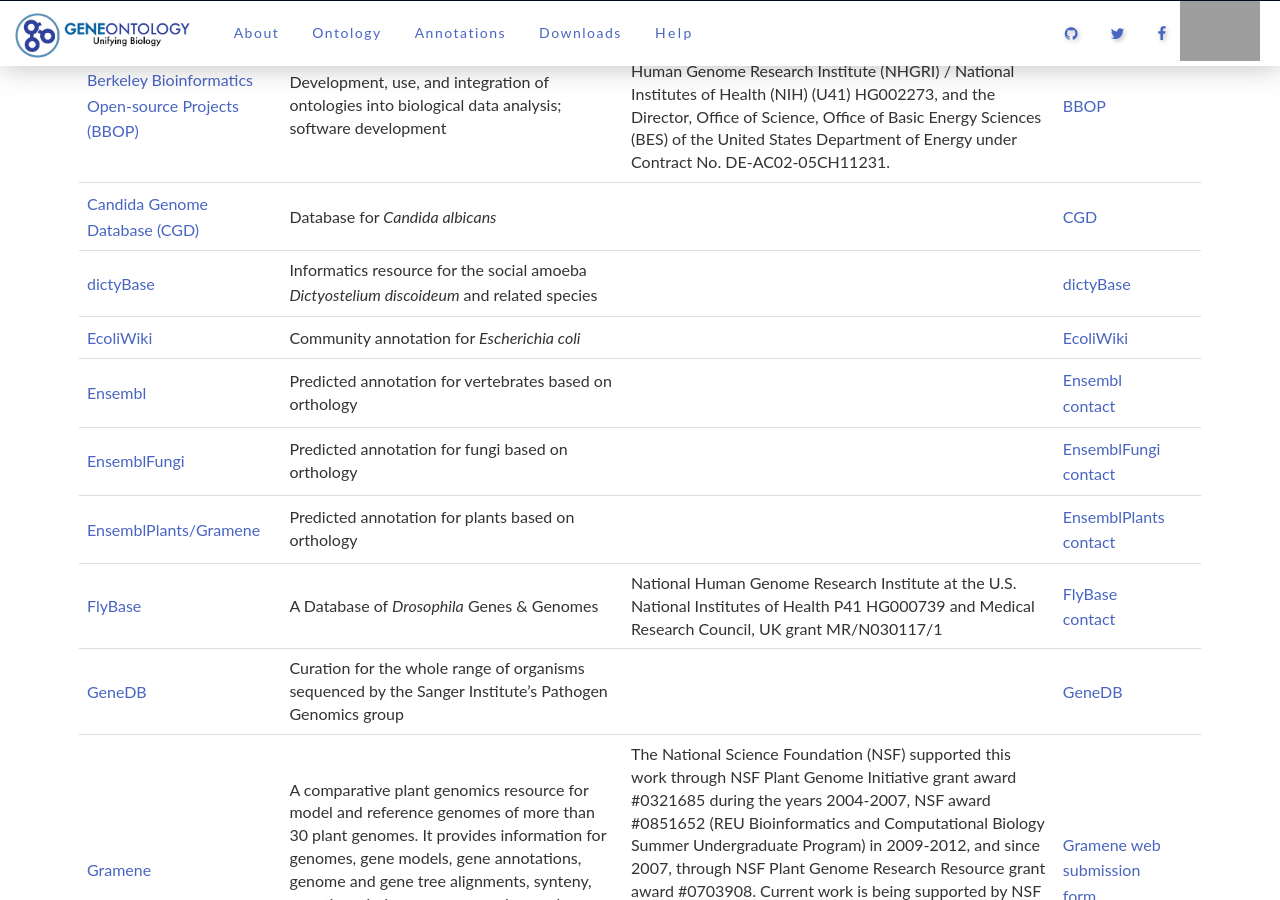
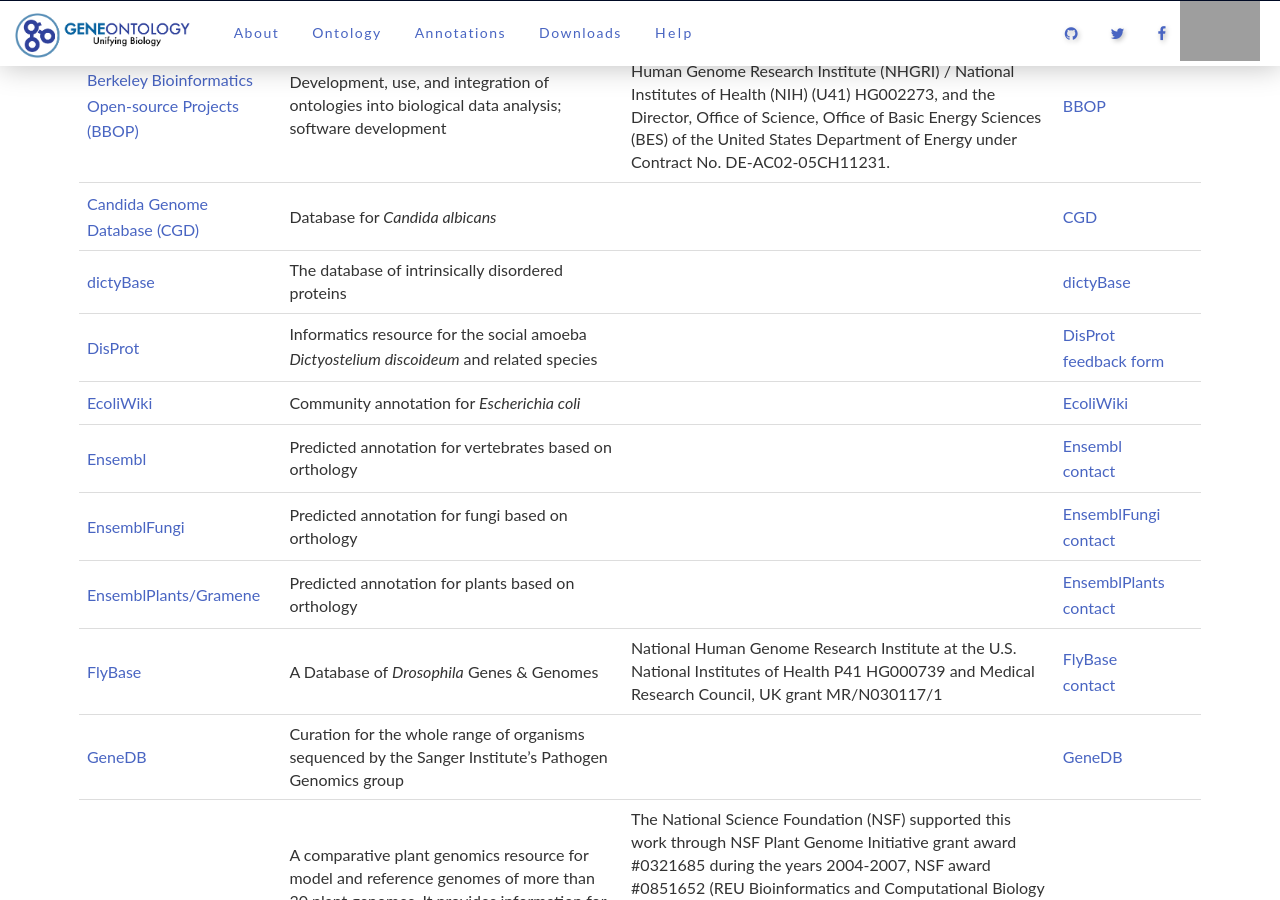
Before and after one commit to geneontology/geneontology.github.io, a Jekyll site: the page built from _docs/annotation-contributors.md, in a window 1280 px wide and 900 px high, scrolled down 700 px. Built offline with Jekyll 4.4.1, drawn with Linux system fonts in a browser that asks for light colours; nearby versions of some CDN libraries; grey boxes are pictures that could not be loaded.

Commit message:
Added Disprot

```diff
--- a/_docs/annotation-contributors.md
+++ b/_docs/annotation-contributors.md
@@ -22,7 +22,8 @@
 |[Aspergillus Genome Database (AspGD)](http://www.aspergillusgenome.org){:target="blank"}| 	AspGD is an organized collection of genetic and molecular biological information about the filamentous fungi of the genus *Aspergillus* 	|  |[AspGD web submission form](http://www.aspergillusgenome.org/cgi-bin/suggestion){:target="blank"}|
 |[Berkeley Bioinformatics Open-source Projects (BBOP)](http://www.berkeleybop.org/){:target="blank"}| 	Development, use, and integration of ontologies into biological data analysis; software development| 	Subcontract of the main GO grant from the National Human Genome Research Institute (NHGRI) / National Institutes of Health (NIH) (U41) HG002273, and the Director, Office of Science, Office of Basic Energy Sciences (BES) of the United States Department of Energy under Contract No. DE-AC02-05CH11231. 	|[BBOP](http://www.berkeleybop.org/team_contact){:target="blank"}|
 |[Candida Genome Database (CGD)](http://www.candidagenome.org/){:target="blank"}| 	Database for *Candida albicans* 	 | |[CGD](http://www.candidagenome.org/cgi-bin/suggestion){:target="blank"}|
-|[dictyBase](http://dictybase.org/){:target="blank"}| 	Informatics resource for the social amoeba *Dictyostelium discoideum* and related species 	| | 	[dictyBase](mailto:dictybase@northwestern.edu)|
+|[dictyBase](http://dictybase.org/){:target="blank"}| The database of intrinsically disordered proteins 	| | 	[dictyBase](mailto:dictybase@northwestern.edu)|
+|[DisProt](https://disprot.org/){:target="blank"}| 	Informatics resource for the social amoeba *Dictyostelium discoideum* and related species 	| | 	[DisProt feedback form](https://disprot.org/feedback)|
 |[EcoliWiki](http://ecoliwiki.net/colipedia/index.php/Welcome_to_EcoliWiki){:target="blank"}| 	Community annotation for *Escherichia coli* 	| |[EcoliWiki](mailto:ecoliwiki@gmail.com)|
 |[Ensembl](http://www.ensembl.org/info/about/contact/index.html){:target="blank"}| 	Predicted annotation for vertebrates based on orthology 	 | |[Ensembl contact](http://fungi.ensembl.org/Help/Contact){:target="blank"}|
 |[EnsemblFungi](http://fungi.ensembl.org/index.html){:target="blank"}| 	Predicted annotation for fungi based on orthology 	 ||[EnsemblFungi contact](http://fungi.ensembl.org/Help/Contact){:target="blank"}|
```
